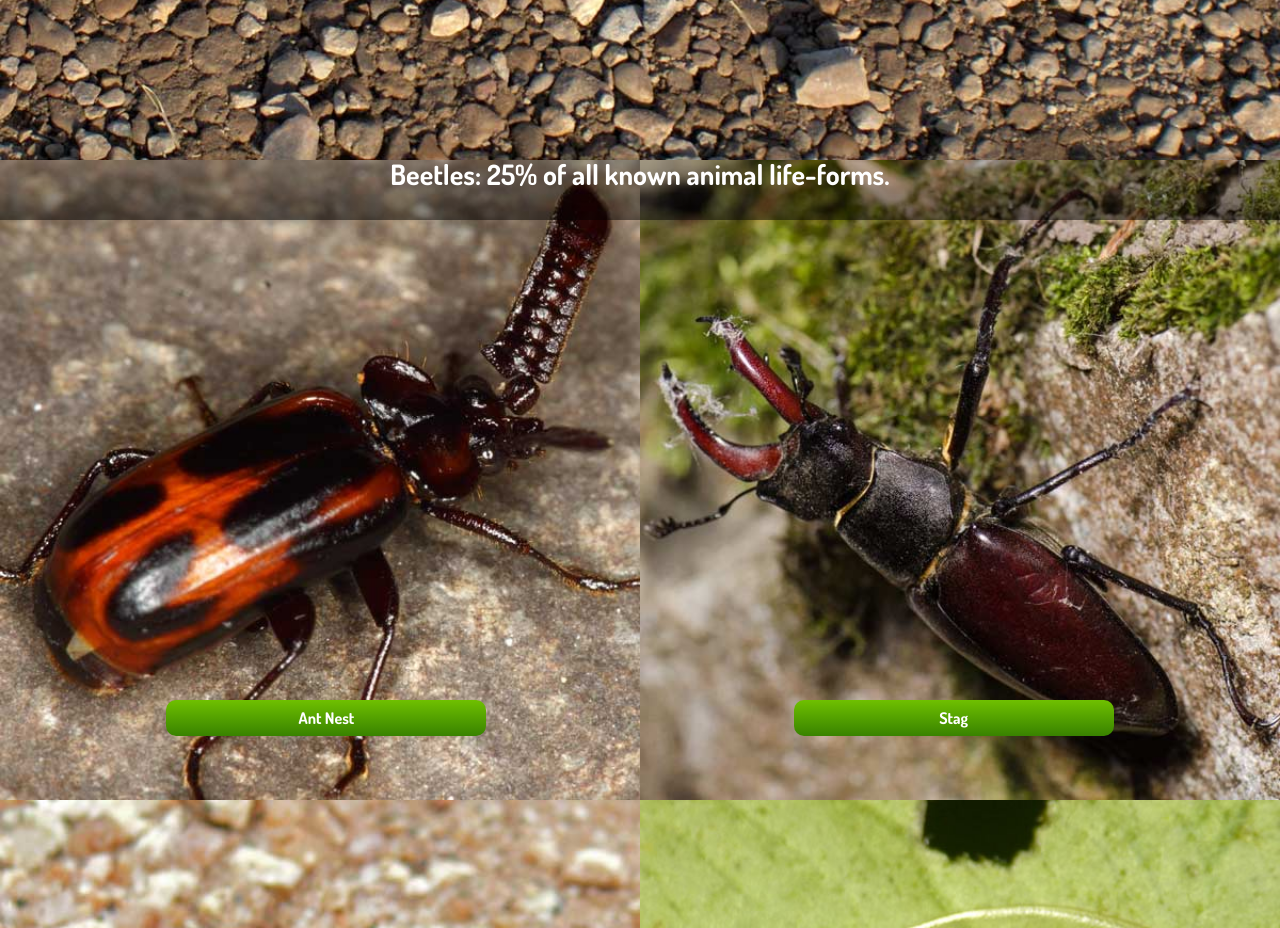
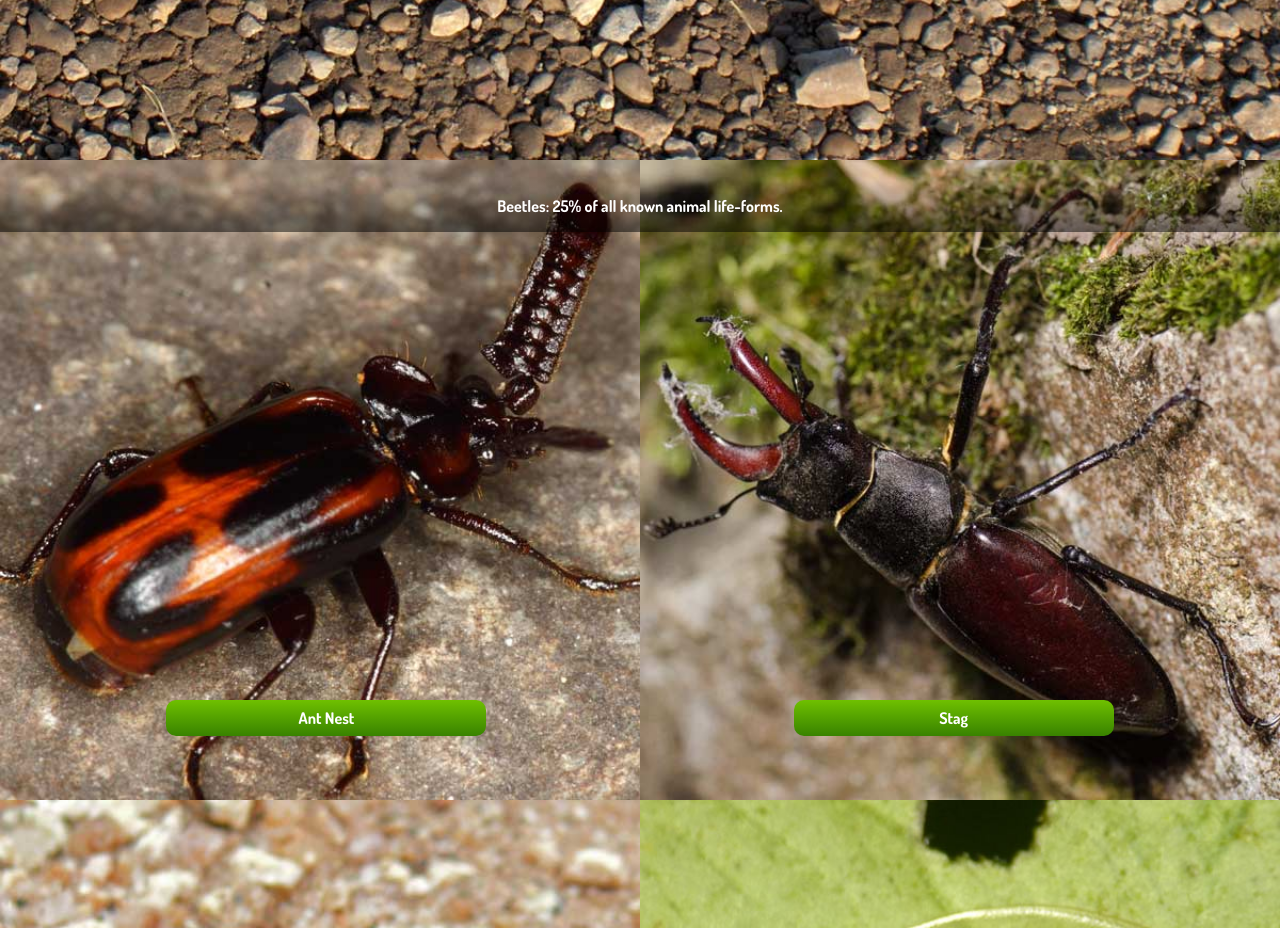
Before and after one commit to erynjones/assignment-7, a plain HTML site: page index.html in a window 1280 px wide. Shown: the part 800-1728 px from the top of the page. Drawn offline with Linux system fonts and the light colour scheme.

Commit message:
added some small changes

```diff
--- a/css/main.css
+++ b/css/main.css
@@ -74,7 +74,7 @@ p {
   position: absolute;
   width: 100%;
   bottom: -11%;
-  font-size: 1.75em;
+  font-size: 1em;
   font-weight: bold;
   background-image: linear-gradient(to bottom, transparent, rgba(0,0,0,0.5));
   padding: 1em;
@@ -83,7 +83,6 @@ p {
 .rocks {
   position: relative;
   clear: both;
-  display: block;
 }
 
 img {
--- a/index.html
+++ b/index.html
@@ -1,4 +1,4 @@
-<DOCTYPE html>
+<!DOCTYPE html>
 <html lang="en-ca">
 <head>
   <meta charset="utf-8">
@@ -24,7 +24,7 @@
     <div class="rocks">
       <img class="gradient" src="images/dirt.jpg" alt="A bunch of dirt and rocks on the ground">
         <p>Beetles: 25% of all known animal life-forms.</p>
-      </div>
+    </div>
     <div id="ant" class="ant">
       <img src="images/beetles-1.jpg" alt="Ant nest beelte">
         <a class="btn-1" href="#">Ant Nest</a>
@@ -43,9 +43,9 @@
     </div>
 </div>
 <div class="foot">
-<footer>
-  <img class="graphic" src="images/beetle.svg" alt="graphic of beetle">
-</footer>
+  <footer>
+    <img class="graphic" src="images/beetle.svg" alt="graphic of beetle">
+  </footer>
 </div>
 </main>
 </body>
```
